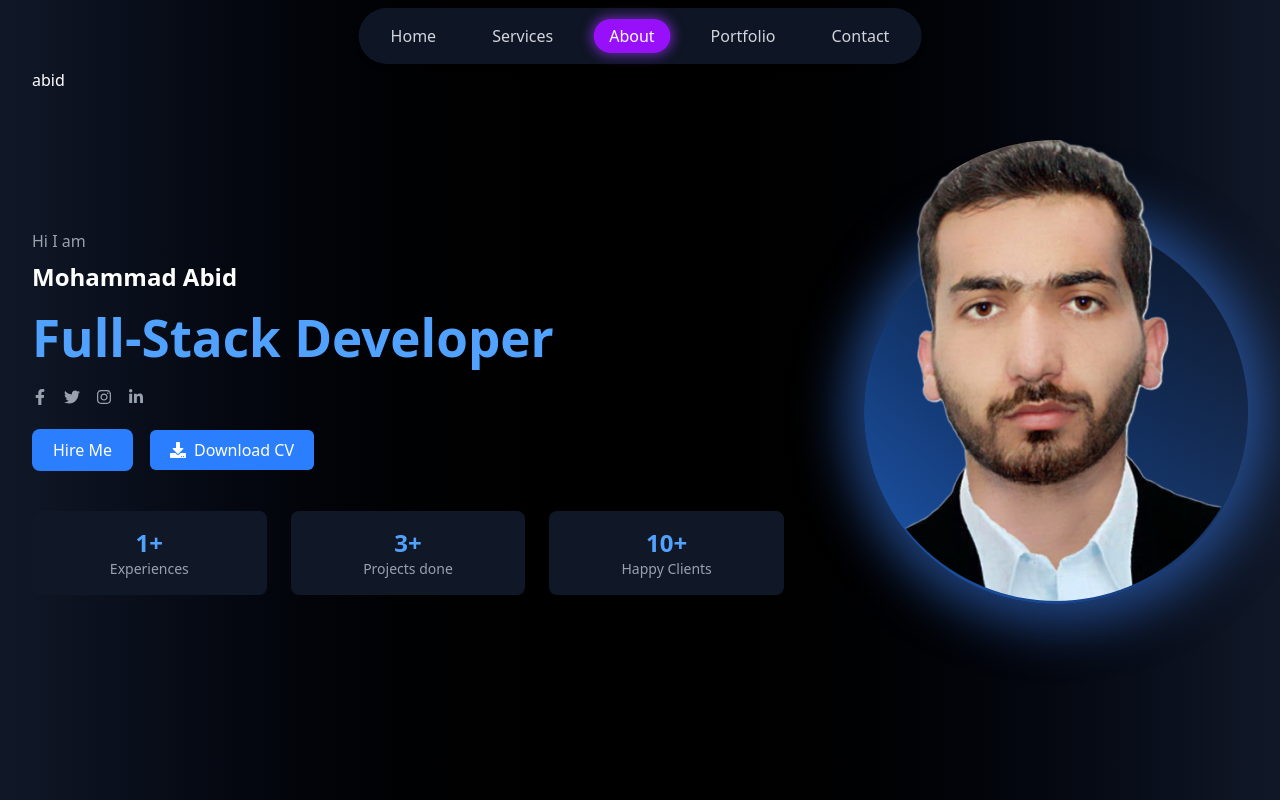
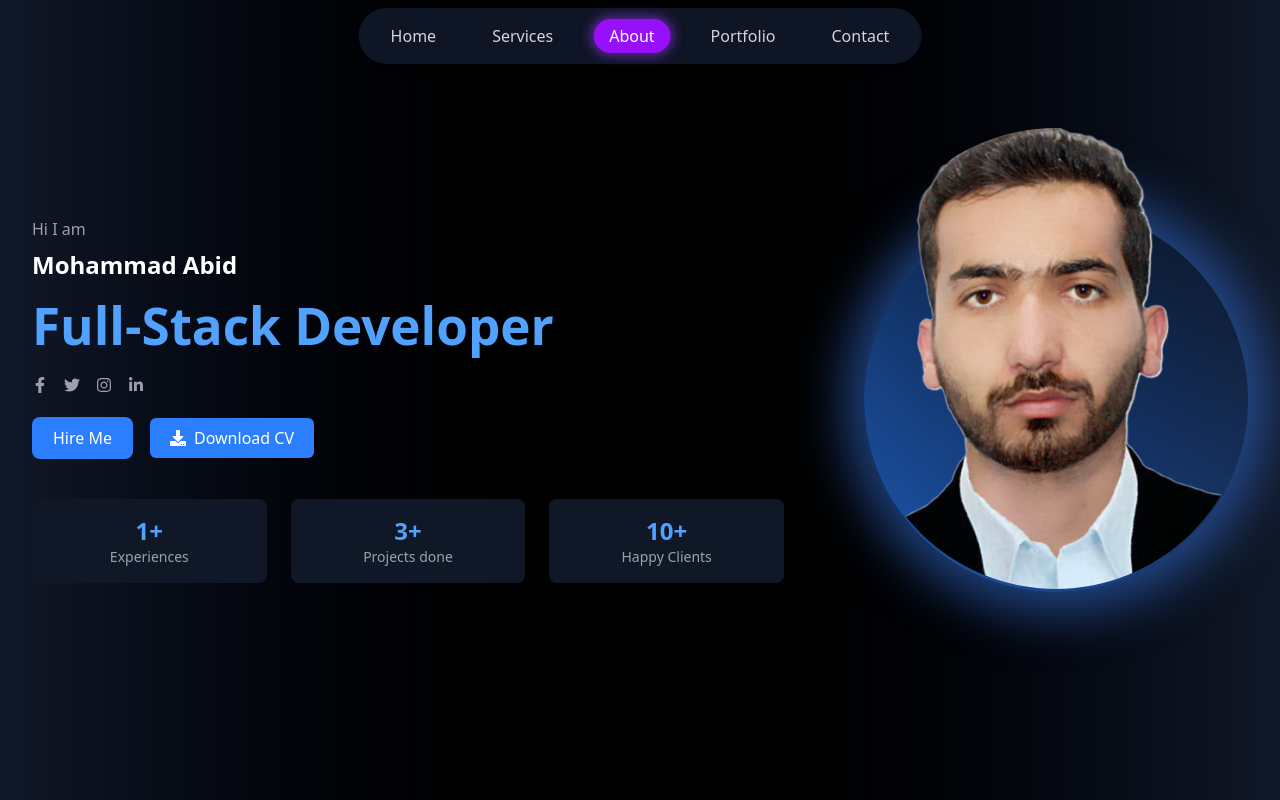
Before and after one commit to MohammadAbid1234/PortfolioMay2024, a React (Vite) app: page / in a window 1280 px wide. Shown: the top 800 px of the page. Built offline with nearby package versions, Linux system fonts and the light colour scheme.

Commit message:
Update something

```diff
--- a/src/components/HomePage.jsx
+++ b/src/components/HomePage.jsx
@@ -87,7 +87,7 @@ export default function BottomNav() {
           ))}
         </ul>
       </nav>
-      <p>abid</p>
+      {/* <p>abid</p> */}
       {/* Hero content */}
       <div className="   flex flex-col md:flex-row items-center justify-between gap-10 md:gap-20 py-12 ">
         {/* Left Content */}
```
